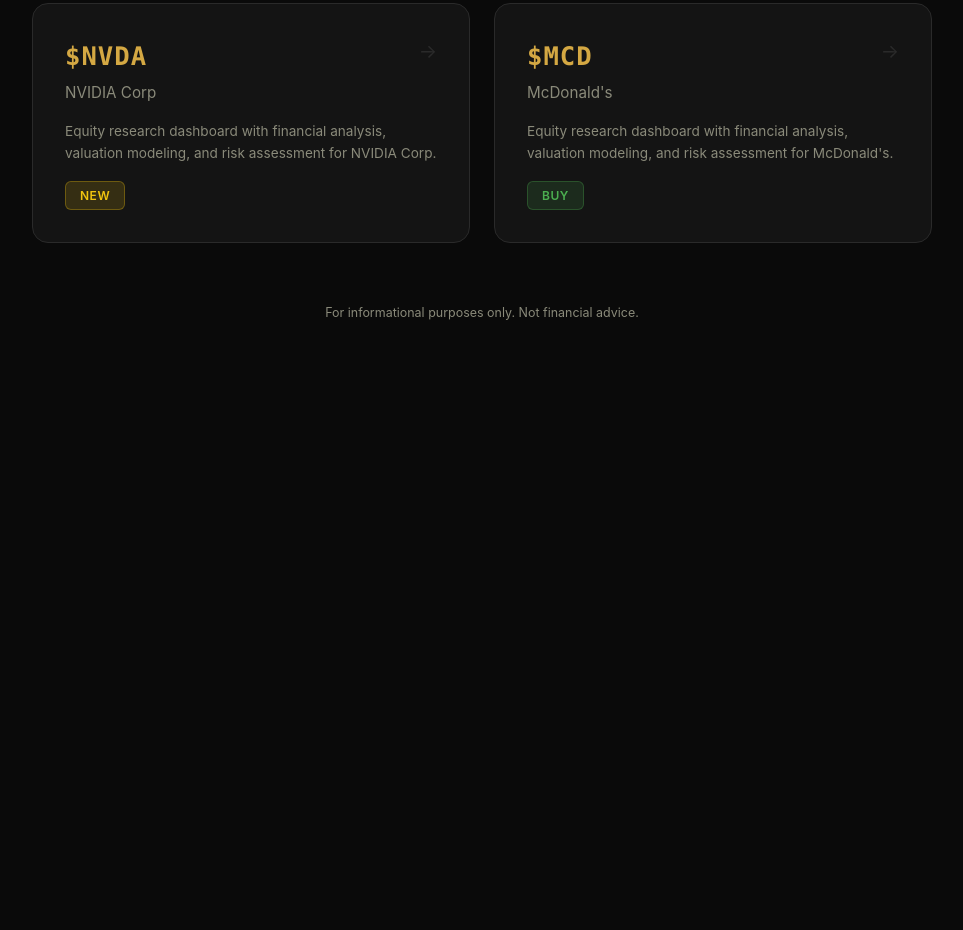
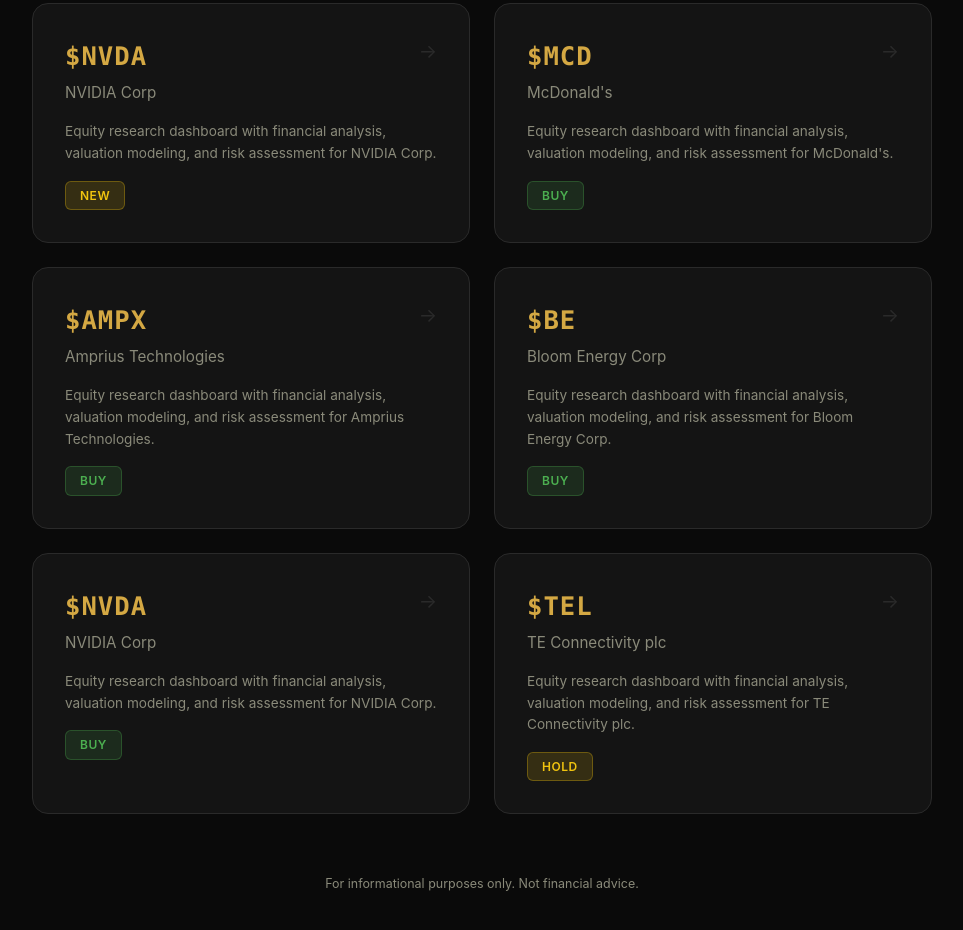
Before and after one commit to codeisawesome/equity-research, a plain HTML site: page index.html in a window 1280 px wide. Shown: the part 765-1695 px from the top of the page, without its empty margins (158-1121 px from the left). Before the commit the page ends 1148 px from the top, so only its background shows below. Drawn offline with Linux system fonts and the light colour scheme.

Commit message:
Add dashboard(s): $AMPX $BE $NVDA $TEL

```diff
--- a/index.html
+++ b/index.html
@@ -133,6 +133,38 @@
     <span class="card-badge speculative-buy">Buy</span>
   </a>
 
+  <a href="AMPX_Equity_Research_Dashboard.html" class="report-card">
+    <span class="card-arrow">&rarr;</span>
+    <div class="card-ticker mono">$AMPX</div>
+    <div class="card-company">Amprius Technologies</div>
+    <div class="card-desc">Equity research dashboard with financial analysis, valuation modeling, and risk assessment for Amprius Technologies.</div>
+    <span class="card-badge speculative-buy">BUY</span>
+  </a>
+
+  <a href="BE_Dashboard.html" class="report-card">
+    <span class="card-arrow">&rarr;</span>
+    <div class="card-ticker mono">$BE</div>
+    <div class="card-company">Bloom Energy Corp</div>
+    <div class="card-desc">Equity research dashboard with financial analysis, valuation modeling, and risk assessment for Bloom Energy Corp.</div>
+    <span class="card-badge speculative-buy">BUY</span>
+  </a>
+
+  <a href="NVDA_Equity_Research_Dashboard.html" class="report-card">
+    <span class="card-arrow">&rarr;</span>
+    <div class="card-ticker mono">$NVDA</div>
+    <div class="card-company">NVIDIA Corp</div>
+    <div class="card-desc">Equity research dashboard with financial analysis, valuation modeling, and risk assessment for NVIDIA Corp.</div>
+    <span class="card-badge speculative-buy">BUY</span>
+  </a>
+
+  <a href="TEL_Equity_Research_Dashboard.html" class="report-card">
+    <span class="card-arrow">&rarr;</span>
+    <div class="card-ticker mono">$TEL</div>
+    <div class="card-company">TE Connectivity plc</div>
+    <div class="card-desc">Equity research dashboard with financial analysis, valuation modeling, and risk assessment for TE Connectivity plc.</div>
+    <span class="card-badge hold">HOLD</span>
+  </a>
+
 </div>
 
 <footer class="site-footer">
```
Also changed, not shown: AMPX_Equity_Research_Dashboard.html (renamed from ampx.html), BE_Dashboard.html (renamed from be.html), MCD_Dashboard.html (renamed from mcd.html), NVDA_Equity_Research_Dashboard.html (renamed from nvda.html), TEL_Equity_Research_Dashboard.html (renamed from tel.html), 1 other file.
